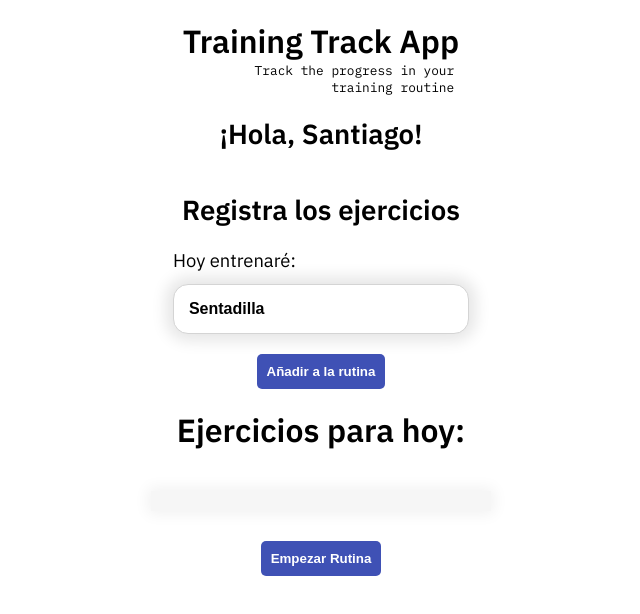
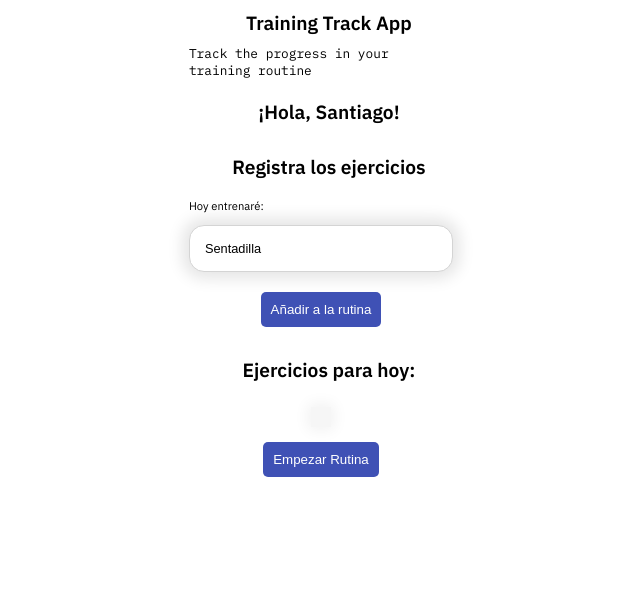
Before and after one commit to Salacodigo/TrainingTrack, a plain HTML site: page src/index.html in a window 1280 px wide. Both pictures are taken after a click on the button "Agregar ejercicios que haré". Shown: the whole page, without its empty margins (319-959 px from the left). Drawn offline with Linux system fonts and the light colour scheme.

Commit message:
resize title font

```diff
--- a/src/index.html
+++ b/src/index.html
@@ -29,12 +29,12 @@
             </div>
         </div>
         <div class="title-container">
-            <h2 class="hidden" id="user-name-greeting"></h2>
+            <h2 class="title hidden" id="user-name-greeting"></h2>
         </div>
 
         <div id="exercises-list-register-container" class="form-container vertical hidden">
             <div class="title-container">
-                <h2>Registra los ejercicios</h2>
+                <h2 class="title">Registra los ejercicios</h2>
             </div>
 
             <form id="exercise-register" action="" class="form-design ">
@@ -81,8 +81,9 @@
                 <button type="submit" id="reps-tracking-btn" class="form-button">Guardar avance</button>
             </div>
 
-            <br class="">
-            <h2>Terminar entrenamiento</h2>
+            <div class="title-container">
+                <h2 class="title">Terminar entrenamiento</h2>
+            </div>
             <div class="d-flex" id="save-tracking-container">
                 <button type="button" id="save-tracking-btn" class="form-button">Guardar y ver resultados </button>
             </div>
--- a/src/js/actions/UI/UIActions.js
+++ b/src/js/actions/UI/UIActions.js
@@ -39,7 +39,8 @@ function cleanUserFormUI( name ){
 }
 
 function printUserName( name ){
-    userNameGreeting.innerHTML = `¡Hola, ${name}! `;
+    userNameGreeting.innerHTML = `<span>¡Hola, ${name}!
+    </span>`;
 }
 
 function showExercisesFormRegisterUI( ){
@@ -95,6 +96,7 @@ function paintRoutineExercises(exercisesIntance){
 
 
         const inputReps = document.createElement('input');
+        inputReps.defaultValue=0;
         inputReps.classList.add('input-field');
         const elementAttributes = {
             type        : "number",
--- a/src/styles/scss/index.scss
+++ b/src/styles/scss/index.scss
@@ -28,22 +28,6 @@ body{
 
 *:focus {outline:none !important}
 
-.m-20 {
-    margin: 20px;
-}
-
-.m-10 {
-    margin: 10px;
-}
-
-.p-20{
-    padding: 20px;
-}
-
-.p-10{
-    padding: 10px;
-}
-
 .body-text{
     font-family: $font-sans;
     font-size: 1.15rem;
--- a/src/styles/scss/modules/_exercise_form.scss
+++ b/src/styles/scss/modules/_exercise_form.scss
@@ -3,7 +3,7 @@
 
 .exercise-list-container{
     display: flex;
-    margin: 15px;
+    margin: 0px auto;
 
     .exercise-list{
         margin: 5px 0px 15px;
--- a/src/styles/scss/modules/_generic_form.scss
+++ b/src/styles/scss/modules/_generic_form.scss
@@ -4,20 +4,20 @@
 .form-container{
     display: flex;
     flex-direction: column;
-
+    margin: 10px auto 0px;
 
     .form-design{
         width: 80%;
         font-family: $font-sans;
-        font-size: 1.15rem;
+        font-size: 0.7rem;
 
         input {
             width: 100%;
             margin: 12px 0px 20px;
             padding: 15px;
             border-radius: 15px;
-            font-weight: 600;
-            font-size: 1.0rem;
+            font-weight: 400;
+            font-size: 0.8rem;
             border: 1px solid rgb(212, 212, 212);
             box-shadow:0 0 15px 7px rgba(0,0,0,0.1);
             transition: .2s ease-in-out;
@@ -30,12 +30,12 @@
     }
 
     .form-button{
-
         padding:10px;
+        margin: 0px auto 20px;
         border:none;
         background-color:$blue;
         color:#fff;
-        font-weight:600;
+        font-weight:500;
         border-radius:5px;
         width:100%;
         transition: .2s ease-in-out;
@@ -46,37 +46,4 @@
     .form-button:active{
         background-color: $btn-green;
     }
-
-
-    // .exercise-list-container{
-    //     display: flex;
-    //     margin: 15px;
-
-    //     .exercise-list{
-    //         margin: 5px 0px 15px;
-    //         padding: 10px;
-    //         display: flex;
-    //         align-items: center;
-    //         flex-direction: column;
-    //         list-style: none;
-    //         width: 100%;
-    //         background-color: rgb(246, 246, 246);
-    //         box-shadow:0 0 15px 3px rgba(0,0,0,0.06);
-    //         transition: .2s ease-in-out;
-
-    //         .exercise-item{
-    //             margin: 5px;
-    //             padding: 5px;
-    //             width: 200px;
-    //             text-align: center;
-    //             border: 1px solid white;
-    //             border-radius: 5px;
-    //             box-shadow:0 0 15px 3px rgba(0,0,0,0.06);
-
-
-    //         }
-    //     }
-    // }
-
-
 }
--- a/src/styles/scss/modules/_page.scss
+++ b/src/styles/scss/modules/_page.scss
@@ -3,24 +3,24 @@
 
 .title-container{
     display: flex;
-    justify-self: center;
-    align-self: center;
+    flex-direction: column;
     width: 80%;
-    justify-items: center;
     align-items: center;
-    flex-direction: column;
-    margin: 20px ;
+    margin: 10px auto;
 
     .title{
+        width: 100%;
+        min-width: 280px;
+        margin: 0px auto 10px;
         text-align: center;
-        width: 100%;
         font-family: $font-sans;
-        font-size: 2rem;
+        font-size: 1.2rem;
     }
 
     .subtitle{
-        text-align: end;
-        width: 90%;
+        text-align: start;
+        width: 100%;
+        margin: 0px auto 10px;
         font-family: $font-mono;
         font-size: 0.8rem;
     }
--- a/src/styles/scss/modules/_tracking_form.scss
+++ b/src/styles/scss/modules/_tracking_form.scss
@@ -21,44 +21,12 @@
         }
 
         .input-field{
-            margin: 10px 20px;
-            width: 100px;
+            margin: 5px 20px;
+            height: 25px;
+            width: 70px;
             box-shadow:0 0 0px 0px rgba(0,0,0,0.0);
         }
 
     }
 
 }
-
-
-
-
-.exercise-list-container{
-    display: flex;
-    margin: 15px;
-
-    .exercise-list{
-        margin: 5px 0px 15px;
-        padding: 10px;
-        display: flex;
-        align-items: center;
-        flex-direction: column;
-        list-style: none;
-        width: 100%;
-        background-color: rgb(246, 246, 246);
-        box-shadow:0 0 15px 3px rgba(0,0,0,0.06);
-        transition: .2s ease-in-out;
-
-        .exercise-item{
-            margin: 5px;
-            padding: 5px;
-            width: 200px;
-            text-align: center;
-            border: 1px solid white;
-            border-radius: 5px;
-            box-shadow:0 0 15px 3px rgba(0,0,0,0.06);
-
-
-        }
-    }
-}
```
Also changed, not shown: src/styles/css/index.css, 1 other file.
